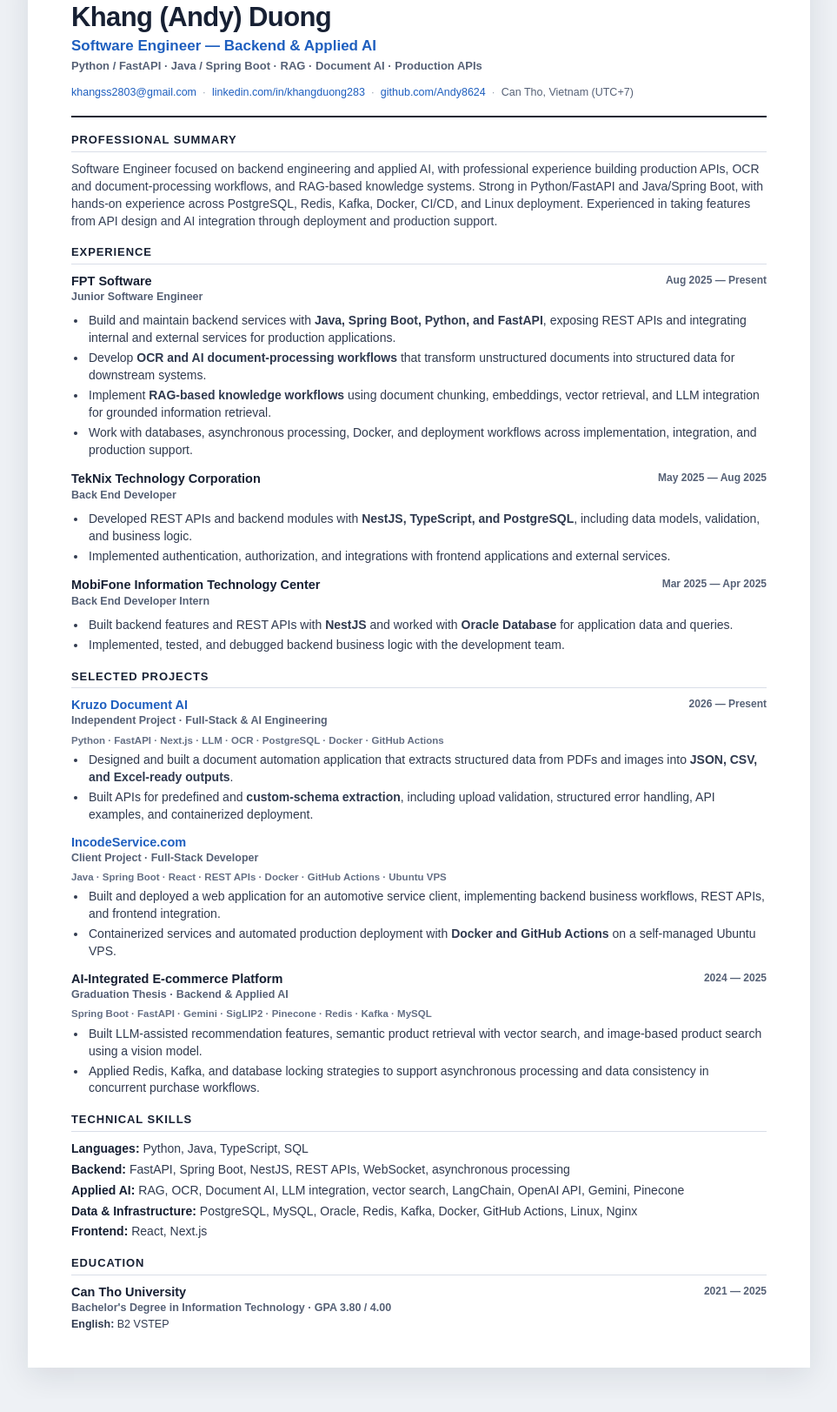
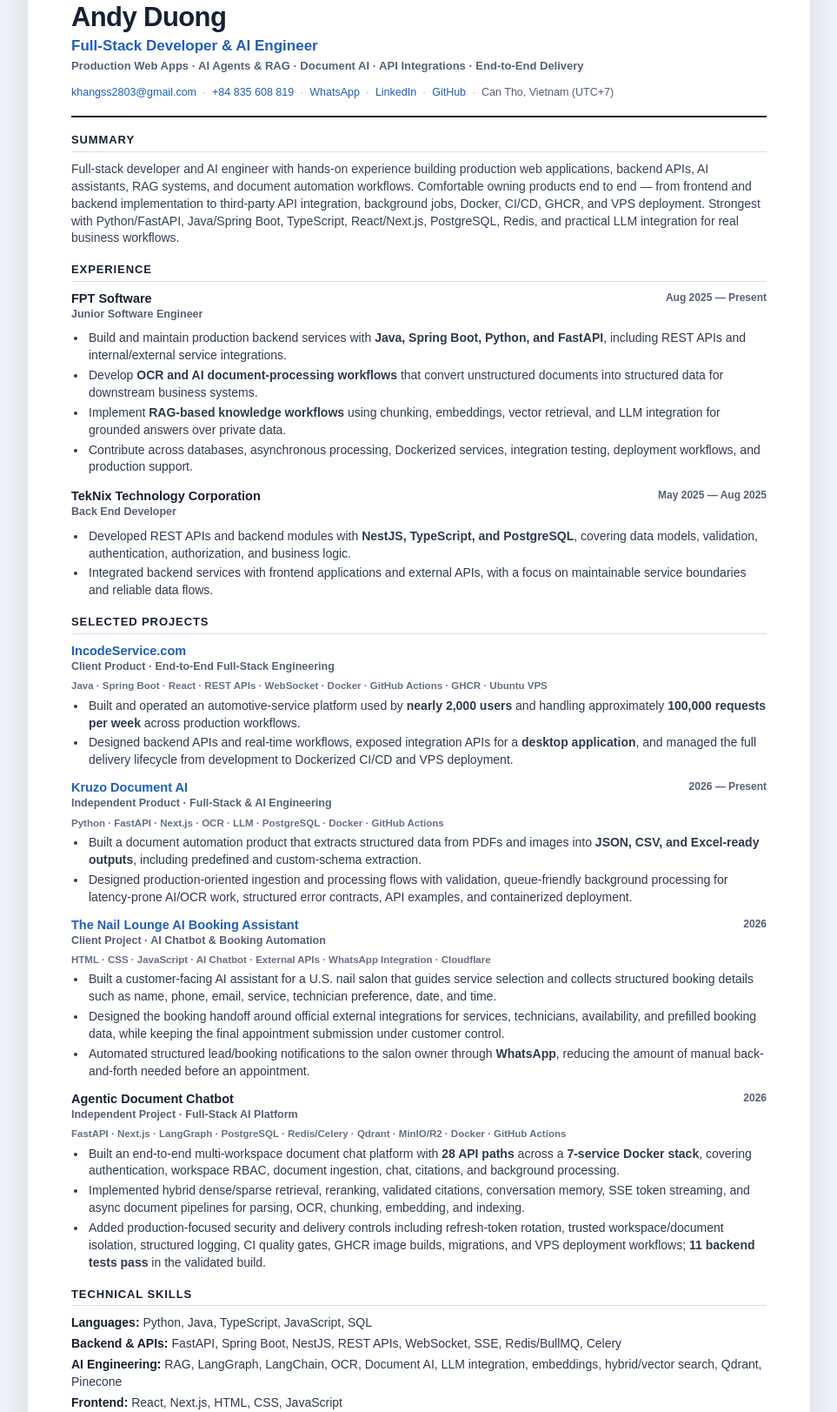
Before and after one commit to Andy8624/online-cv, a plain HTML site: page index.html in a window 1280 px wide. Shown: the part 109-1732 px from the top of the page at 87% size, without its empty margins (158-1121 px from the left). Drawn offline with Linux system fonts and the light colour scheme.

Commit message:
Strengthen resume with full-stack AI positioning and real project impact

```diff
--- a/index.html
+++ b/index.html
@@ -3,12 +3,12 @@
 <head>
   <meta charset="UTF-8">
   <meta name="viewport" content="width=device-width, initial-scale=1.0">
-  <title>Andy Duong | Software Engineer — Backend & Applied AI</title>
-  <meta name="description" content="Khang (Andy) Duong — Software Engineer specializing in backend engineering, applied AI, RAG, OCR, document processing, APIs, and production deployment.">
+  <title>Andy Duong | Full-Stack Developer & AI Engineer</title>
+  <meta name="description" content="Andy Duong — Full-Stack Developer and AI Engineer building production web applications, AI assistants, document automation systems, APIs, and end-to-end deployments.">
   <meta name="robots" content="index,follow">
   <link rel="canonical" href="https://andy8624.github.io/online-cv/">
-  <meta property="og:title" content="Andy Duong | Software Engineer — Backend & Applied AI">
-  <meta property="og:description" content="Backend engineering, applied AI, RAG, Document AI, production APIs, and deployment.">
+  <meta property="og:title" content="Andy Duong | Full-Stack Developer & AI Engineer">
+  <meta property="og:description" content="Full-stack engineering, applied AI, RAG, Document AI, API integrations, automation, and production deployment.">
   <meta property="og:type" content="profile">
   <meta property="og:url" content="https://andy8624.github.io/online-cv/">
   <link rel="stylesheet" href="style.css">
@@ -20,28 +20,28 @@
 
   <main class="resume">
     <header class="resume-header">
-      <div>
-        <h1>Khang (Andy) Duong</h1>
-        <p class="role">Software Engineer — Backend &amp; Applied AI</p>
-        <p class="focus">Python / FastAPI · Java / Spring Boot · RAG · Document AI · Production APIs</p>
-      </div>
+      <h1>Andy Duong</h1>
+      <p class="role">Full-Stack Developer &amp; AI Engineer</p>
+      <p class="focus">Production Web Apps · AI Agents &amp; RAG · Document AI · API Integrations · End-to-End Delivery</p>
 
       <ul class="contact-list" aria-label="Contact information">
         <li><a href="mailto:khangss2803@gmail.com">khangss2803@gmail.com</a></li>
-        <li><a href="https://www.linkedin.com/in/khangduong283/" target="_blank" rel="noopener noreferrer">linkedin.com/in/khangduong283</a></li>
-        <li><a href="https://github.com/Andy8624" target="_blank" rel="noopener noreferrer">github.com/Andy8624</a></li>
+        <li><a href="tel:+84835608819">+84 835 608 819</a></li>
+        <li><a href="https://wa.me/84835608819" target="_blank" rel="noopener noreferrer" aria-label="WhatsApp">WhatsApp</a></li>
+        <li><a href="https://www.linkedin.com/in/khangduong283/" target="_blank" rel="noopener noreferrer">LinkedIn</a></li>
+        <li><a href="https://github.com/Andy8624" target="_blank" rel="noopener noreferrer">GitHub</a></li>
         <li>Can Tho, Vietnam (UTC+7)</li>
       </ul>
     </header>
 
     <section class="resume-section">
-      <h2>Professional Summary</h2>
+      <h2>Summary</h2>
       <p class="summary">
-        Software Engineer focused on backend engineering and applied AI, with professional experience building
-        production APIs, OCR and document-processing workflows, and RAG-based knowledge systems. Strong in
-        Python/FastAPI and Java/Spring Boot, with hands-on experience across PostgreSQL, Redis, Kafka, Docker,
-        CI/CD, and Linux deployment. Experienced in taking features from API design and AI integration through
-        deployment and production support.
+        Full-stack developer and AI engineer with hands-on experience building production web applications,
+        backend APIs, AI assistants, RAG systems, and document automation workflows. Comfortable owning products
+        end to end — from frontend and backend implementation to third-party API integration, background jobs,
+        Docker, CI/CD, GHCR, and VPS deployment. Strongest with Python/FastAPI, Java/Spring Boot, TypeScript,
+        React/Next.js, PostgreSQL, Redis, and practical LLM integration for real business workflows.
       </p>
     </section>
 
@@ -57,10 +57,10 @@
           <p class="date">Aug 2025 — Present</p>
         </div>
         <ul class="bullets">
-          <li>Build and maintain backend services with <strong>Java, Spring Boot, Python, and FastAPI</strong>, exposing REST APIs and integrating internal and external services for production applications.</li>
-          <li>Develop <strong>OCR and AI document-processing workflows</strong> that transform unstructured documents into structured data for downstream systems.</li>
-          <li>Implement <strong>RAG-based knowledge workflows</strong> using document chunking, embeddings, vector retrieval, and LLM integration for grounded information retrieval.</li>
-          <li>Work with databases, asynchronous processing, Docker, and deployment workflows across implementation, integration, and production support.</li>
+          <li>Build and maintain production backend services with <strong>Java, Spring Boot, Python, and FastAPI</strong>, including REST APIs and internal/external service integrations.</li>
+          <li>Develop <strong>OCR and AI document-processing workflows</strong> that convert unstructured documents into structured data for downstream business systems.</li>
+          <li>Implement <strong>RAG-based knowledge workflows</strong> using chunking, embeddings, vector retrieval, and LLM integration for grounded answers over private data.</li>
+          <li>Contribute across databases, asynchronous processing, Dockerized services, integration testing, deployment workflows, and production support.</li>
         </ul>
       </article>
 
@@ -73,22 +73,8 @@
           <p class="date">May 2025 — Aug 2025</p>
         </div>
         <ul class="bullets">
-          <li>Developed REST APIs and backend modules with <strong>NestJS, TypeScript, and PostgreSQL</strong>, including data models, validation, and business logic.</li>
-          <li>Implemented authentication, authorization, and integrations with frontend applications and external services.</li>
-        </ul>
-      </article>
-
-      <article class="entry">
-        <div class="entry-header">
-          <div>
-            <h3>MobiFone Information Technology Center</h3>
-            <p class="entry-role">Back End Developer Intern</p>
-          </div>
-          <p class="date">Mar 2025 — Apr 2025</p>
-        </div>
-        <ul class="bullets">
-          <li>Built backend features and REST APIs with <strong>NestJS</strong> and worked with <strong>Oracle Database</strong> for application data and queries.</li>
-          <li>Implemented, tested, and debugged backend business logic with the development team.</li>
+          <li>Developed REST APIs and backend modules with <strong>NestJS, TypeScript, and PostgreSQL</strong>, covering data models, validation, authentication, authorization, and business logic.</li>
+          <li>Integrated backend services with frontend applications and external APIs, with a focus on maintainable service boundaries and reliable data flows.</li>
         </ul>
       </article>
     </section>
@@ -99,44 +85,61 @@
       <article class="entry project-entry">
         <div class="entry-header">
           <div>
-            <h3><a href="https://document-ai.kruzo.tech" target="_blank" rel="noopener noreferrer">Kruzo Document AI</a></h3>
-            <p class="entry-role">Independent Project · Full-Stack &amp; AI Engineering</p>
+            <h3><a href="https://incodeservice.com" target="_blank" rel="noopener noreferrer">IncodeService.com</a></h3>
+            <p class="entry-role">Client Product · End-to-End Full-Stack Engineering</p>
           </div>
-          <p class="date">2026 — Present</p>
         </div>
-        <p class="stack">Python · FastAPI · Next.js · LLM · OCR · PostgreSQL · Docker · GitHub Actions</p>
+        <p class="stack">Java · Spring Boot · React · REST APIs · WebSocket · Docker · GitHub Actions · GHCR · Ubuntu VPS</p>
         <ul class="bullets">
-          <li>Designed and built a document automation application that extracts structured data from PDFs and images into <strong>JSON, CSV, and Excel-ready outputs</strong>.</li>
-          <li>Built APIs for predefined and <strong>custom-schema extraction</strong>, including upload validation, structured error handling, API examples, and containerized deployment.</li>
+          <li>Built and operated an automotive-service platform used by <strong>nearly 2,000 users</strong> and handling approximately <strong>100,000 requests per week</strong> across production workflows.</li>
+          <li>Designed backend APIs and real-time workflows, exposed integration APIs for a <strong>desktop application</strong>, and managed the full delivery lifecycle from development to Dockerized CI/CD and VPS deployment.</li>
         </ul>
       </article>
 
       <article class="entry project-entry">
         <div class="entry-header">
           <div>
-            <h3><a href="https://incodeservice.com" target="_blank" rel="noopener noreferrer">IncodeService.com</a></h3>
-            <p class="entry-role">Client Project · Full-Stack Developer</p>
+            <h3><a href="https://document-ai.kruzoservice.com/" target="_blank" rel="noopener noreferrer">Kruzo Document AI</a></h3>
+            <p class="entry-role">Independent Product · Full-Stack &amp; AI Engineering</p>
           </div>
+          <p class="date">2026 — Present</p>
         </div>
-        <p class="stack">Java · Spring Boot · React · REST APIs · Docker · GitHub Actions · Ubuntu VPS</p>
+        <p class="stack">Python · FastAPI · Next.js · OCR · LLM · PostgreSQL · Docker · GitHub Actions</p>
         <ul class="bullets">
-          <li>Built and deployed a web application for an automotive service client, implementing backend business workflows, REST APIs, and frontend integration.</li>
-          <li>Containerized services and automated production deployment with <strong>Docker and GitHub Actions</strong> on a self-managed Ubuntu VPS.</li>
+          <li>Built a document automation product that extracts structured data from PDFs and images into <strong>JSON, CSV, and Excel-ready outputs</strong>, including predefined and custom-schema extraction.</li>
+          <li>Designed production-oriented ingestion and processing flows with validation, queue-friendly background processing for latency-prone AI/OCR work, structured error contracts, API examples, and containerized deployment.</li>
         </ul>
       </article>
 
       <article class="entry project-entry">
         <div class="entry-header">
           <div>
-            <h3>AI-Integrated E-commerce Platform</h3>
-            <p class="entry-role">Graduation Thesis · Backend &amp; Applied AI</p>
+            <h3><a href="https://thenailloungetx.com/" target="_blank" rel="noopener noreferrer">The Nail Lounge AI Booking Assistant</a></h3>
+            <p class="entry-role">Client Project · AI Chatbot &amp; Booking Automation</p>
           </div>
-          <p class="date">2024 — 2025</p>
+          <p class="date">2026</p>
         </div>
-        <p class="stack">Spring Boot · FastAPI · Gemini · SigLIP2 · Pinecone · Redis · Kafka · MySQL</p>
+        <p class="stack">HTML · CSS · JavaScript · AI Chatbot · External APIs · WhatsApp Integration · Cloudflare</p>
         <ul class="bullets">
-          <li>Built LLM-assisted recommendation features, semantic product retrieval with vector search, and image-based product search using a vision model.</li>
-          <li>Applied Redis, Kafka, and database locking strategies to support asynchronous processing and data consistency in concurrent purchase workflows.</li>
+          <li>Built a customer-facing AI assistant for a U.S. nail salon that guides service selection and collects structured booking details such as name, phone, email, service, technician preference, date, and time.</li>
+          <li>Designed the booking handoff around official external integrations for services, technicians, availability, and prefilled booking data, while keeping the final appointment submission under customer control.</li>
+          <li>Automated structured lead/booking notifications to the salon owner through <strong>WhatsApp</strong>, reducing the amount of manual back-and-forth needed before an appointment.</li>
+        </ul>
+      </article>
+
+      <article class="entry project-entry">
+        <div class="entry-header">
+          <div>
+            <h3>Agentic Document Chatbot</h3>
+            <p class="entry-role">Independent Project · Full-Stack AI Platform</p>
+          </div>
+          <p class="date">2026</p>
+        </div>
+        <p class="stack">FastAPI · Next.js · LangGraph · PostgreSQL · Redis/Celery · Qdrant · MinIO/R2 · Docker · GitHub Actions</p>
+        <ul class="bullets">
+          <li>Built an end-to-end multi-workspace document chat platform with <strong>28 API paths</strong> across a <strong>7-service Docker stack</strong>, covering authentication, workspace RBAC, document ingestion, chat, citations, and background processing.</li>
+          <li>Implemented hybrid dense/sparse retrieval, reranking, validated citations, conversation memory, SSE token streaming, and async document pipelines for parsing, OCR, chunking, embedding, and indexing.</li>
+          <li>Added production-focused security and delivery controls including refresh-token rotation, trusted workspace/document isolation, structured logging, CI quality gates, GHCR image builds, migrations, and VPS deployment workflows; <strong>11 backend tests pass</strong> in the validated build.</li>
         </ul>
       </article>
     </section>
@@ -144,11 +147,11 @@
     <section class="resume-section">
       <h2>Technical Skills</h2>
       <div class="skills-grid">
-        <p><strong>Languages:</strong> Python, Java, TypeScript, SQL</p>
-        <p><strong>Backend:</strong> FastAPI, Spring Boot, NestJS, REST APIs, WebSocket, asynchronous processing</p>
-        <p><strong>Applied AI:</strong> RAG, OCR, Document AI, LLM integration, vector search, LangChain, OpenAI API, Gemini, Pinecone</p>
-        <p><strong>Data &amp; Infrastructure:</strong> PostgreSQL, MySQL, Oracle, Redis, Kafka, Docker, GitHub Actions, Linux, Nginx</p>
-        <p><strong>Frontend:</strong> React, Next.js</p>
+        <p><strong>Languages:</strong> Python, Java, TypeScript, JavaScript, SQL</p>
+        <p><strong>Backend &amp; APIs:</strong> FastAPI, Spring Boot, NestJS, REST APIs, WebSocket, SSE, Redis/BullMQ, Celery</p>
+        <p><strong>AI Engineering:</strong> RAG, LangGraph, LangChain, OCR, Document AI, LLM integration, embeddings, hybrid/vector search, Qdrant, Pinecone</p>
+        <p><strong>Frontend:</strong> React, Next.js, HTML, CSS, JavaScript</p>
+        <p><strong>Data &amp; DevOps:</strong> PostgreSQL, MySQL, Redis, Kafka, Docker/Compose, GitHub Actions, GHCR, Linux VPS, Nginx, Nginx Proxy Manager, Portainer, Cloudflare/R2</p>
       </div>
     </section>
 
@@ -161,7 +164,7 @@
         </div>
         <p class="date">2021 — 2025</p>
       </div>
-      <p class="education-note"><strong>English:</strong> B2 VSTEP</p>
+      <p class="education-note"><strong>English:</strong> Working proficiency</p>
     </section>
   </main>
 </body>
```
